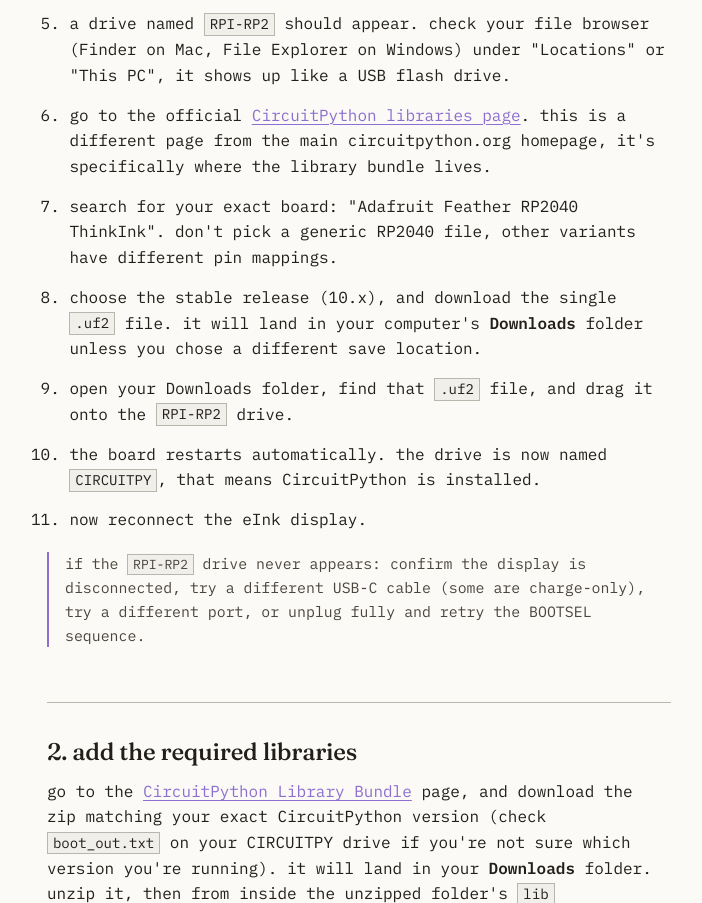
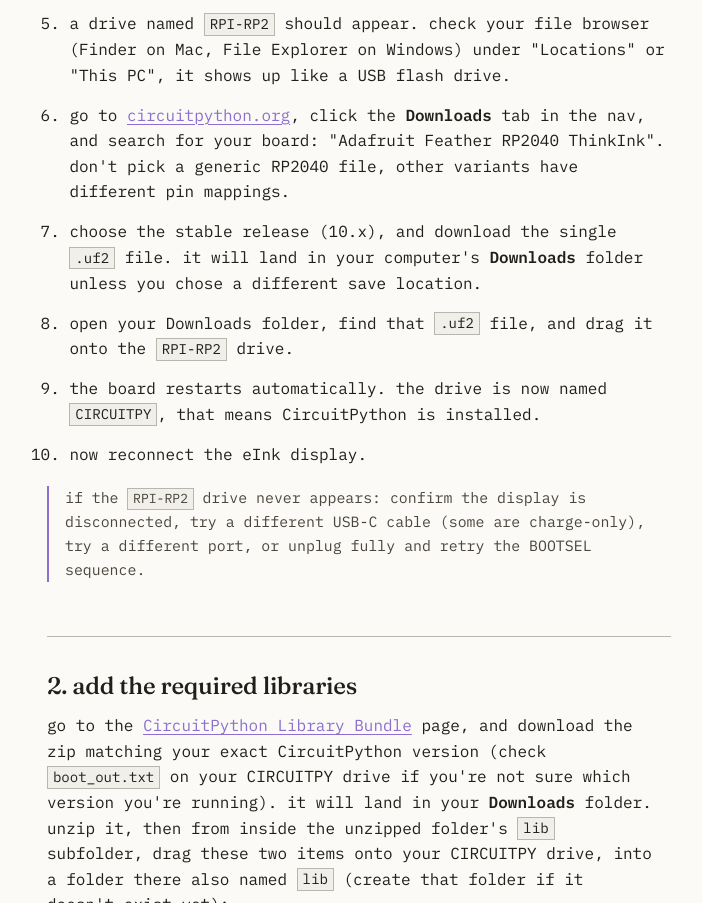
Before and after one commit to yafira/tiny-soft-computer-workshop, an Astro site: page /educators in a window 1280 px wide. Shown: the part 1716-2619 px from the top of the page, without its empty margins (281-983 px from the left). Built offline with nearby package versions, Linux system fonts and the light colour scheme; Astro itself is replaced by a stand-in of ours; a web font is replaced by a local one.

Commit message:
fixed steps 6+7 link to Downloads tab

```diff
--- a/src/pages/educators.astro
+++ b/src/pages/educators.astro
@@ -60,8 +60,7 @@
       <li>while still holding it, plug in the USB-C cable.</li>
       <li>wait a second or two, then release the button. this "boot on start" method is more reliable than double-pressing reset while already powered on.</li>
       <li>a drive named <code>RPI-RP2</code> should appear. check your file browser (Finder on Mac, File Explorer on Windows) under "Locations" or "This PC", it shows up like a USB flash drive.</li>
-      <li>go to the official <a href="https://circuitpython.org/libraries">CircuitPython libraries page</a>. this is a different page from the main circuitpython.org homepage, it's specifically where the library bundle lives.</li>
-      <li>search for your exact board: "Adafruit Feather RP2040 ThinkInk". don't pick a generic RP2040 file, other variants have different pin mappings.</li>
+      <li>go to <a href="https://circuitpython.org">circuitpython.org</a>, click the <strong>Downloads</strong> tab in the nav, and search for your board: "Adafruit Feather RP2040 ThinkInk". don't pick a generic RP2040 file, other variants have different pin mappings.</li>
       <li>choose the stable release (10.x), and download the single <code>.uf2</code> file. it will land in your computer's <strong>Downloads</strong> folder unless you chose a different save location.</li>
       <li>open your Downloads folder, find that <code>.uf2</code> file, and drag it onto the <code>RPI-RP2</code> drive.</li>
       <li>the board restarts automatically. the drive is now named <code>CIRCUITPY</code>, that means CircuitPython is installed.</li>
```
